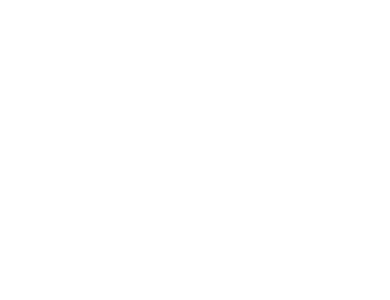
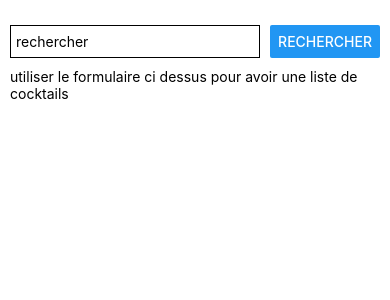
Before and after one commit to webdevproformation/react-native-d-avril-2023, a React Native app in the folder jour5-ajax/: screen / in a window 390 px wide. Shown: the top 300 px of the page. Built offline with nearby package versions, Linux system fonts and the light colour scheme.

Commit message:
correction

```diff
--- a/jour5-ajax/App.js
+++ b/jour5-ajax/App.js
@@ -4,6 +4,7 @@ import Mounted from './composants/Mounted';
 import Updated from './composants/Updated';
 import { useState } from "react"
 import Unmounted from './composants/Unmounted';
+import Cocktails from './composants/Cocktails';
 export default function App() {
 
  /*  function texteLong(){
@@ -16,6 +17,7 @@ export default function App() {
   const [show, setShow] = useState(true);
   return (
     <View style={styles.container}>
+      <Cocktails />
       {/*<ScrollView>
         <Text>{texteLong()}</Text>
       </ScrollView> */}
--- /dev/null
+++ b/jour5-ajax/composants/Cocktails.jsx
@@ -0,0 +1,25 @@
+import { StyleSheet, Text, View , TextInput , Button } from 'react-native'
+import React , {useState} from 'react'
+const Cocktails = () => {
+  const [recherche , setRecherche] = useState("")
+  return (
+    <View style={styles.box}>
+        <View style={ styles.search }>
+            <TextInput placeholder='rechercher' onChangeText={(nomCocktail) => {setRecherche(nomCocktail)}} style={styles.input} />
+            <Button title="rechercher" onPress={() => { console.log(recherche) }} />
+        </View>
+        <View style={styles.resultat}>
+            <Text>utiliser le formulaire ci dessus pour avoir une liste de cocktails</Text>
+        </View>
+    </View>
+  )
+}
+
+export default Cocktails
+
+const styles = StyleSheet.create({
+    box: { paddingHorizontal : 10},
+    search : { flexDirection: "row" },
+    input:{ padding : 5,  borderColor : "black", borderWidth : 1 , marginRight :10,   flex:1},
+    resultat : {  marginTop : 10 }
+})
```
